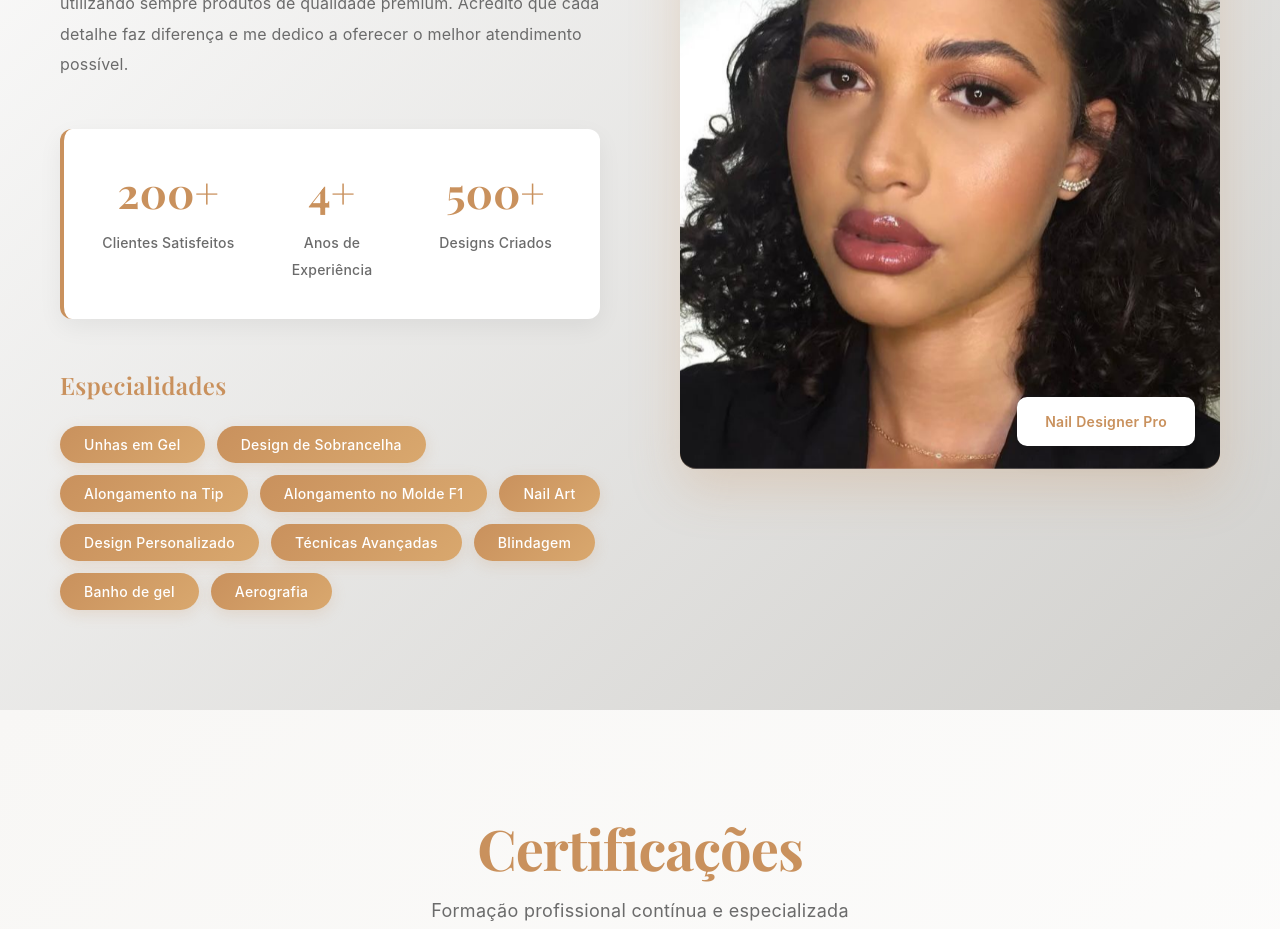
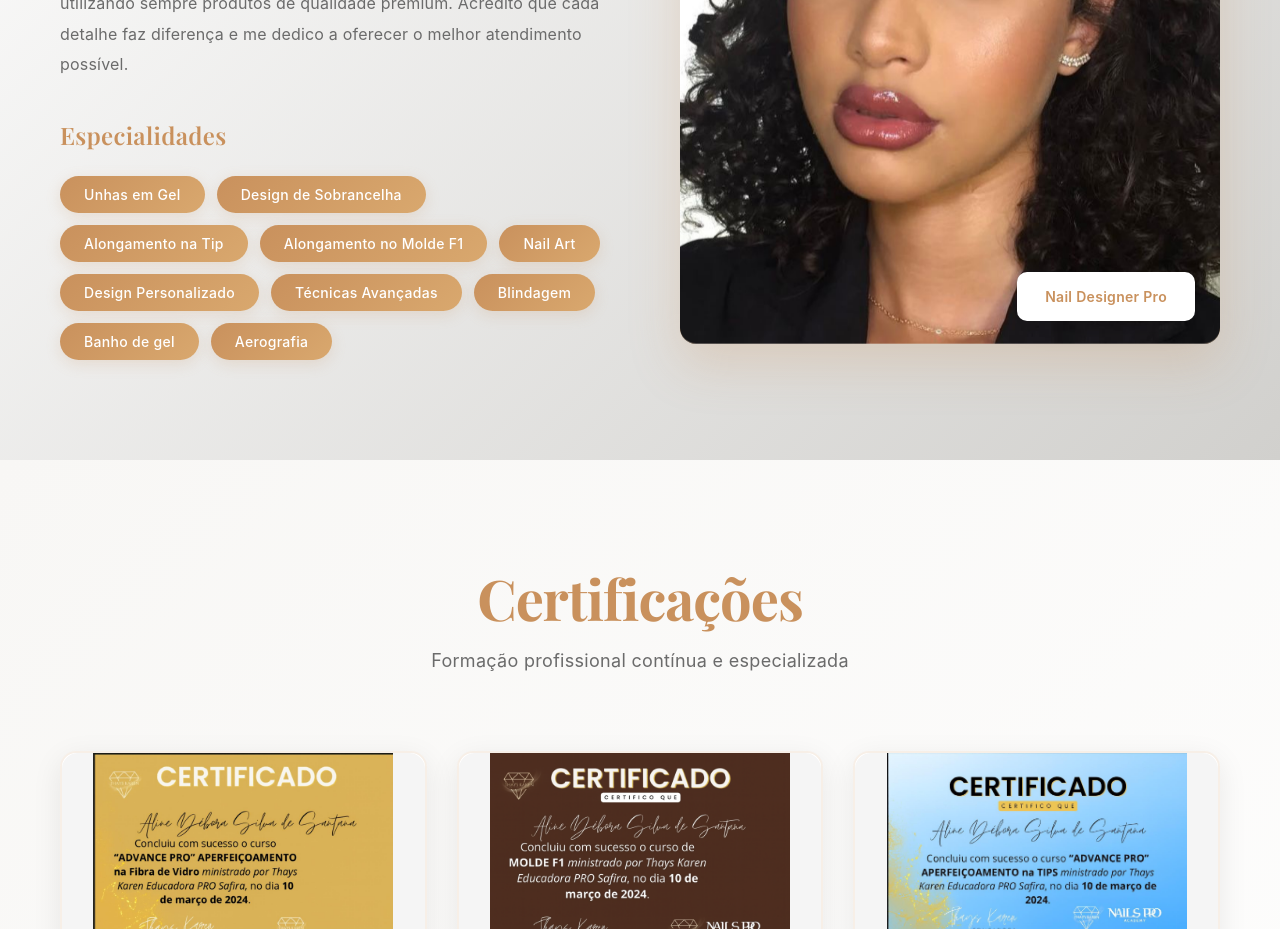
Before and after one commit to AlineStudio12/studio, a React (Vite) app: page / in a window 1280 px wide. Shown: the part 4080-5009 px from the top of the page. Built offline with nearby package versions, Linux system fonts and the light colour scheme.

Commit message:
ajuste finsl

```diff
--- a/src/components/About.jsx
+++ b/src/components/About.jsx
@@ -17,7 +17,7 @@
               Acredito que cada detalhe faz diferença e me dedico a oferecer o melhor atendimento possível.
             </p>
 
-            <div className="about-stats">
+            {/* <div className="about-stats">
               <div className="stat">
                 <h3>200+</h3>
                 <p>Clientes Satisfeitos</p>
@@ -30,7 +30,7 @@
                 <h3>500+</h3>
                 <p>Designs Criados</p>
               </div>
-            </div>
+            </div> */}
 
             <div className="about-skills">
               <h3>Especialidades</h3>
```
Also changed, not shown: 1 other file (tests, documents, lock files or other folders).
